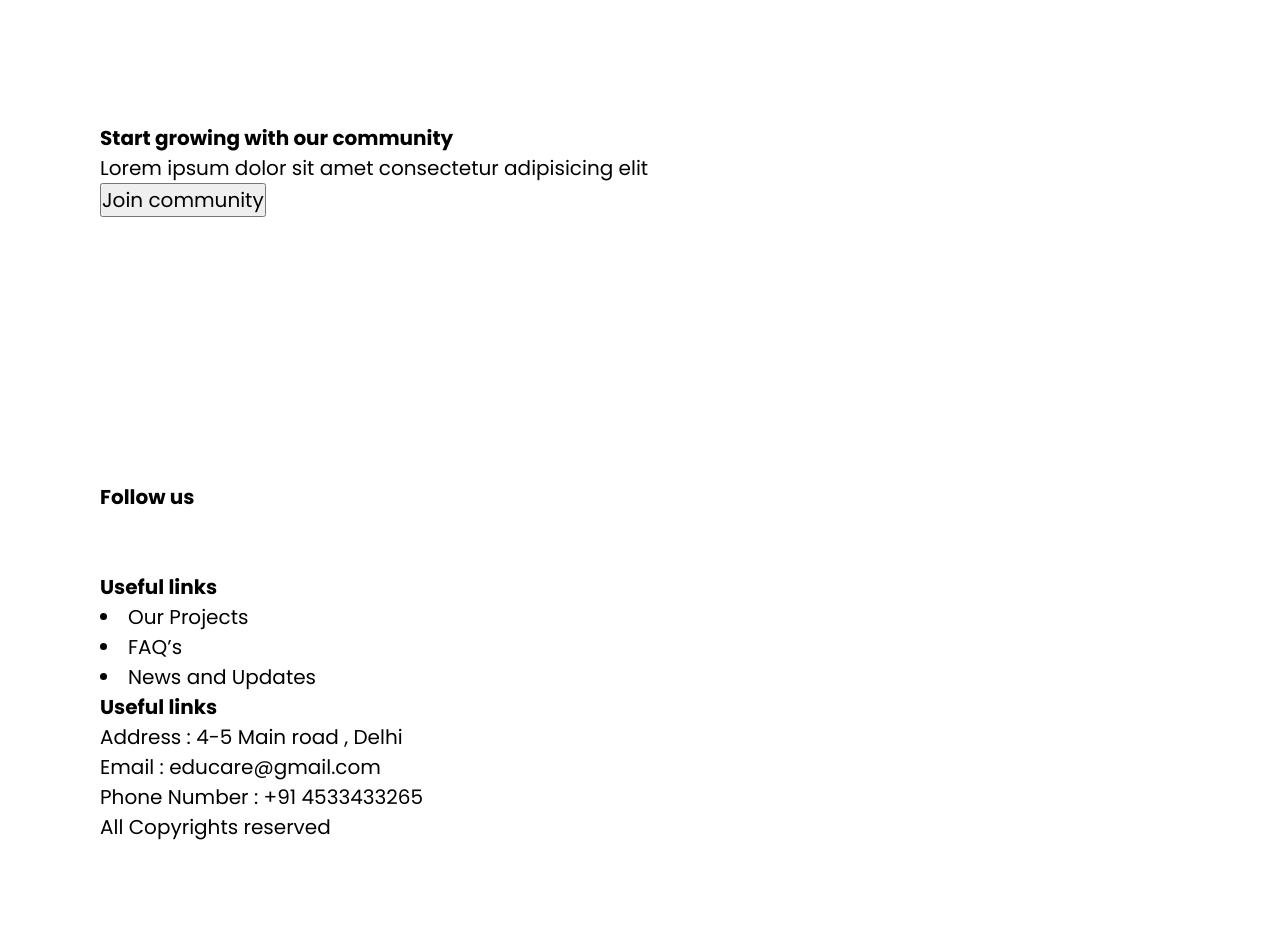
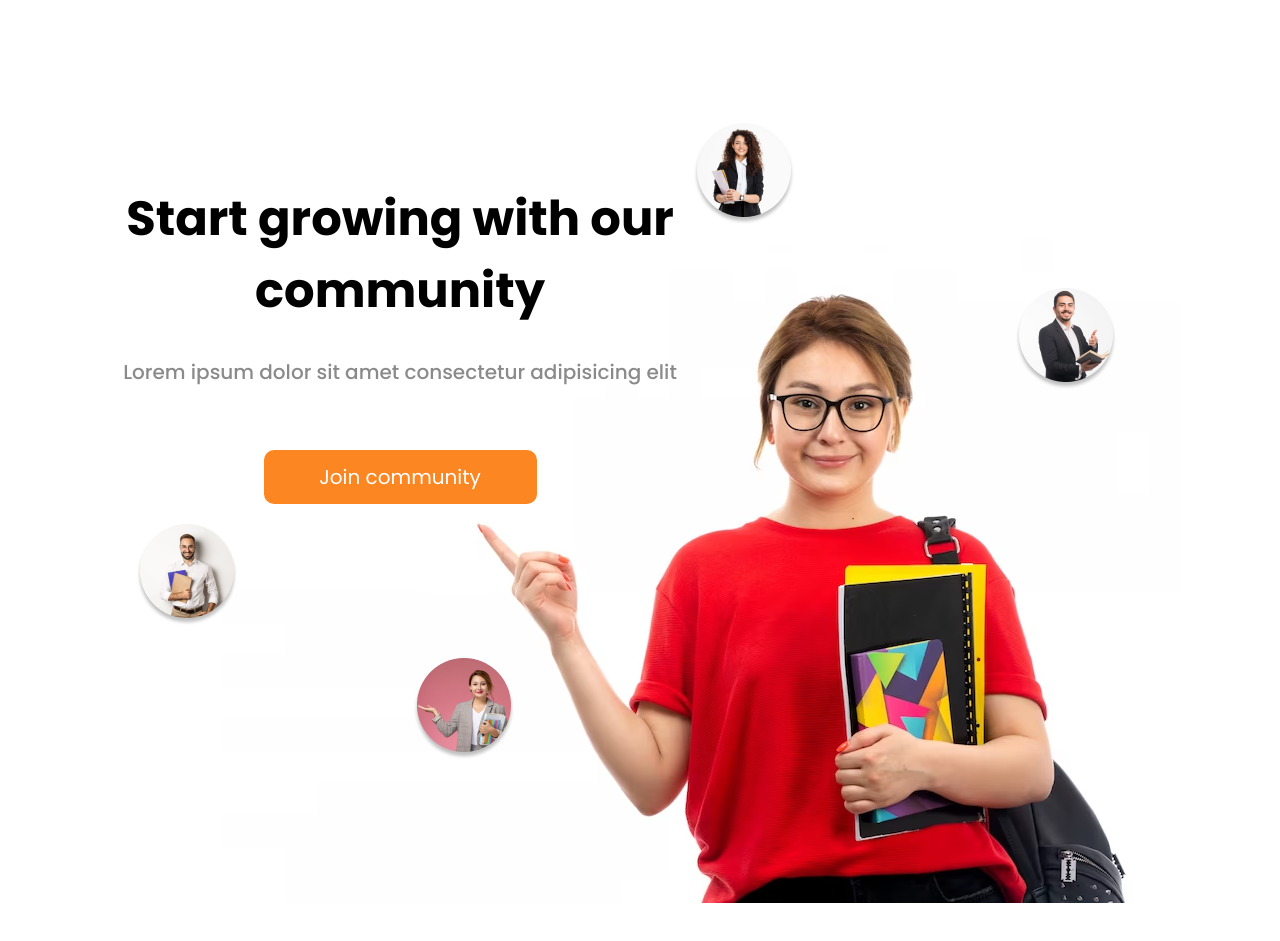
Before and after one commit to ShipaShipovnik/education, a plain HTML site: page index.html in a window 1280 px wide. Shown: the part 2240-3181 px from the top of the page. Before the commit the page ends 3082 px from the top, so only its background shows below. Drawn offline with Linux system fonts and the light colour scheme.

Commit message:
блок старт гровинг

```diff
--- a/index.html
+++ b/index.html
@@ -84,7 +84,7 @@
 
         <section class="start-growing">
             <div class="container">
-                <div class="textinfo">
+                <div class="info-text">
                     <h1>Start growing with our community</h1>
                     <p>Lorem ipsum dolor sit amet consectetur adipisicing elit </p>
                     <button>Join community</button>
--- a/styles.css
+++ b/styles.css
@@ -89,6 +89,8 @@ header {
     border-radius: 10px;
     background: #682C0E;
     margin-top: 30px;
+    cursor: pointer;
+
 }
 
 
@@ -178,3 +180,41 @@ header {
     background-color: #C24914;
     color: white;
 }
+
+/* start growinng */
+.start-growing .container {
+    height: 780px;
+    flex-shrink: 0;
+    background-image: url(images/community.png);
+}
+
+.start-growing .info-text {
+    width: 600px;
+    height: 400px;
+    text-align: center;
+    padding-top: 60px;
+}
+
+.start-growing .info-text h1 {
+    font-size: 48px;
+    font-weight: 700;
+
+}
+
+.start-growing .info-text p {
+    color: rgba(0, 0, 0, 0.46);
+    font-size: 20px;
+    font-weight: 500;
+    margin-top: 30px;
+}
+
+.start-growing .info-text button {
+    width: 273px;
+    height: 54px;
+    border: none;
+    color: white;
+    border-radius: 10px;
+    background: #FC8621;
+    margin-top: 63px;
+    cursor: pointer;
+}
```
